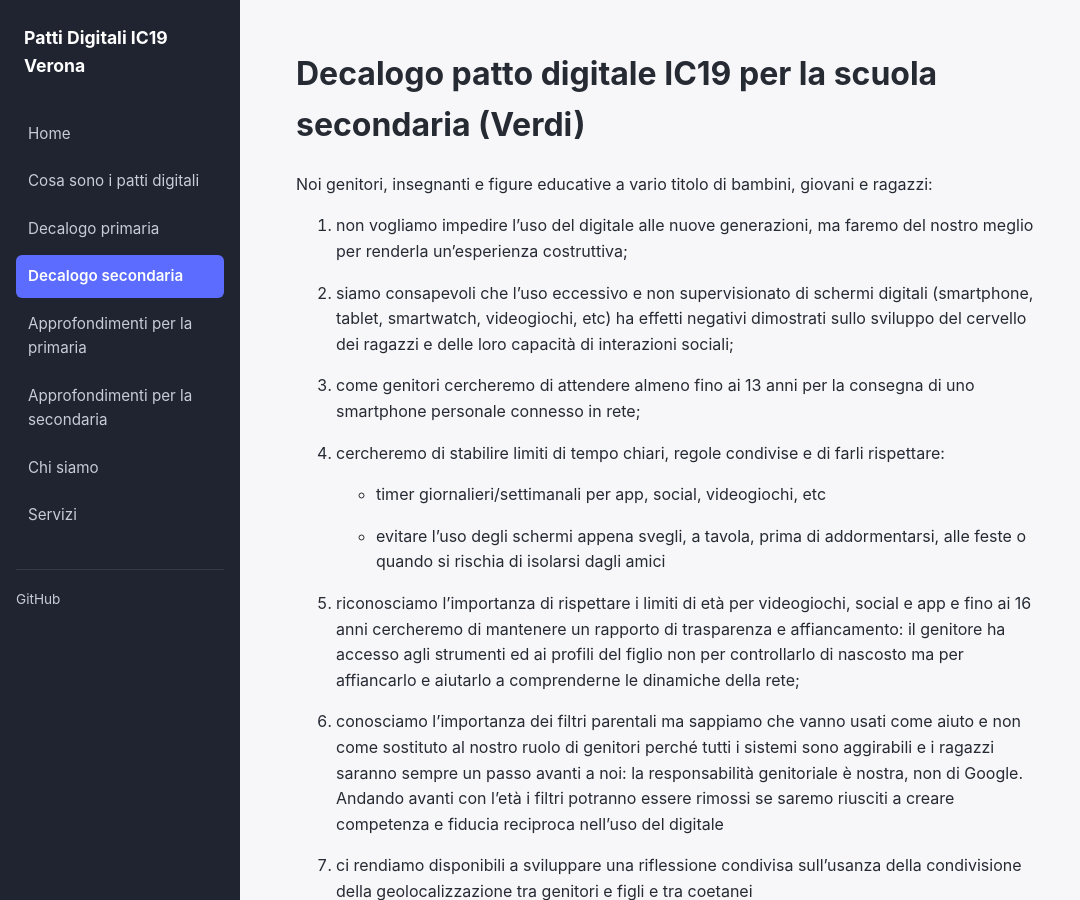
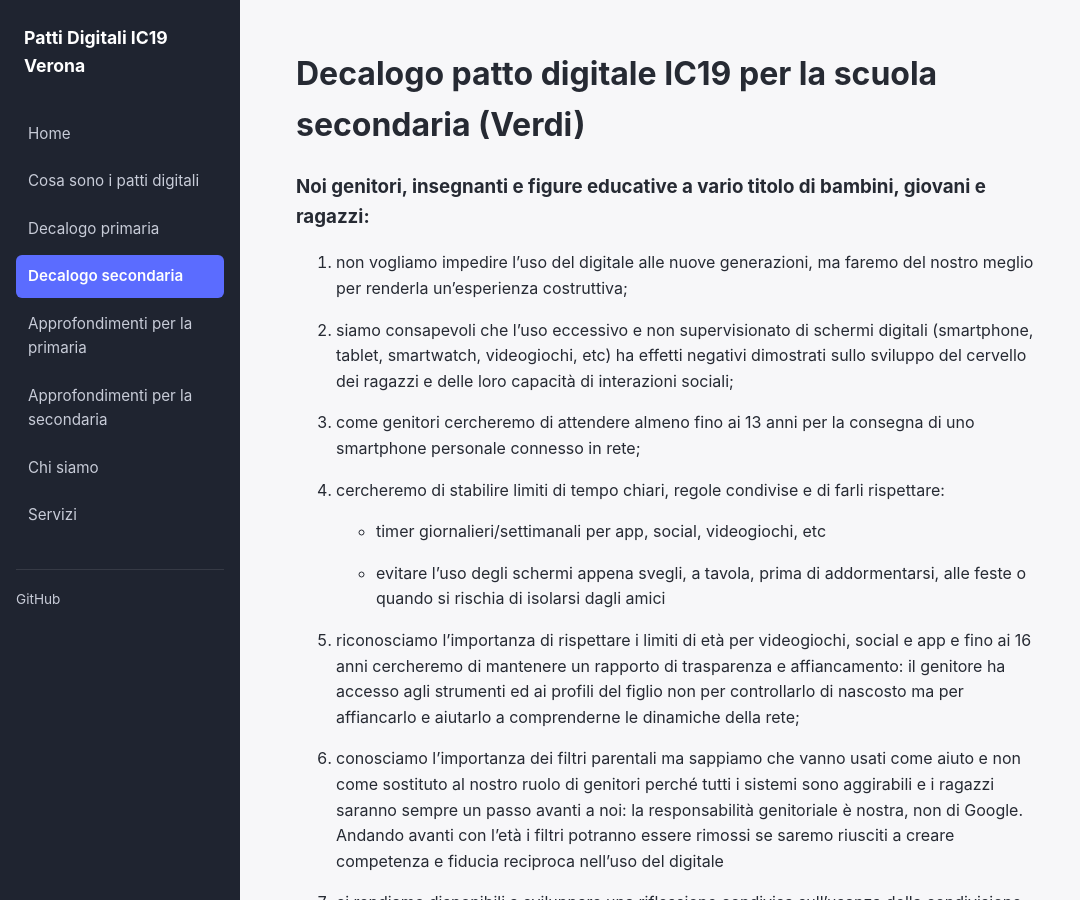
Before and after one commit to albvalente/prova, a Jekyll site: the page built from decalogo-secondaria.md, in a window 1280 px wide and 900 px high. Shown: the whole window, without its empty margins (0-1080 px from the left). Built offline with Jekyll 4.4.1, drawn with Linux system fonts in a browser that asks for light colours.

```diff
--- a/decalogo-secondaria.md
+++ b/decalogo-secondaria.md
@@ -5,7 +5,7 @@ permalink: /decalogo-secondaria/
 ---
 # Decalogo patto digitale IC19 per la scuola secondaria (Verdi)
 
-Noi genitori, insegnanti e figure educative a vario titolo di bambini, giovani e ragazzi:
+### Noi genitori, insegnanti e figure educative a vario titolo di bambini, giovani e ragazzi:
 
 1.  non vogliamo impedire l’uso del digitale alle nuove generazioni, ma faremo del nostro meglio per renderla un’esperienza costruttiva;
 
```
